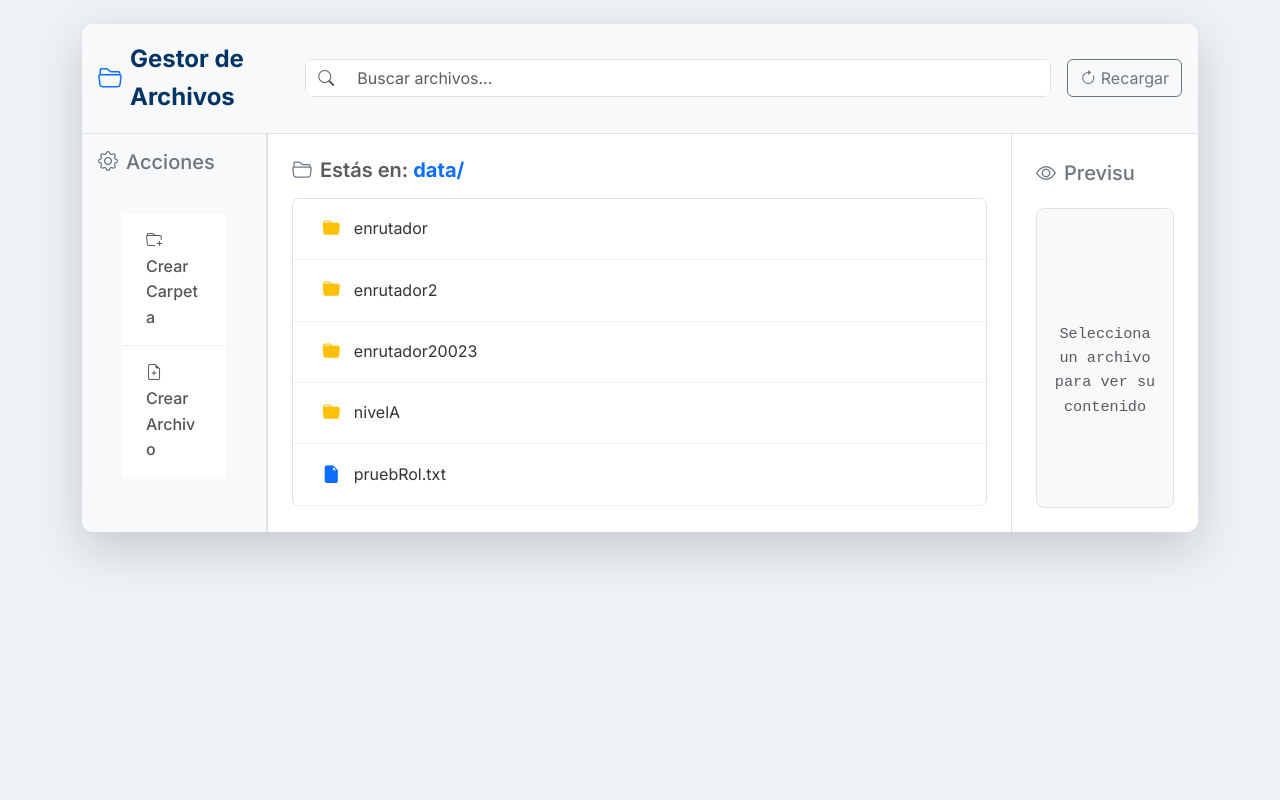
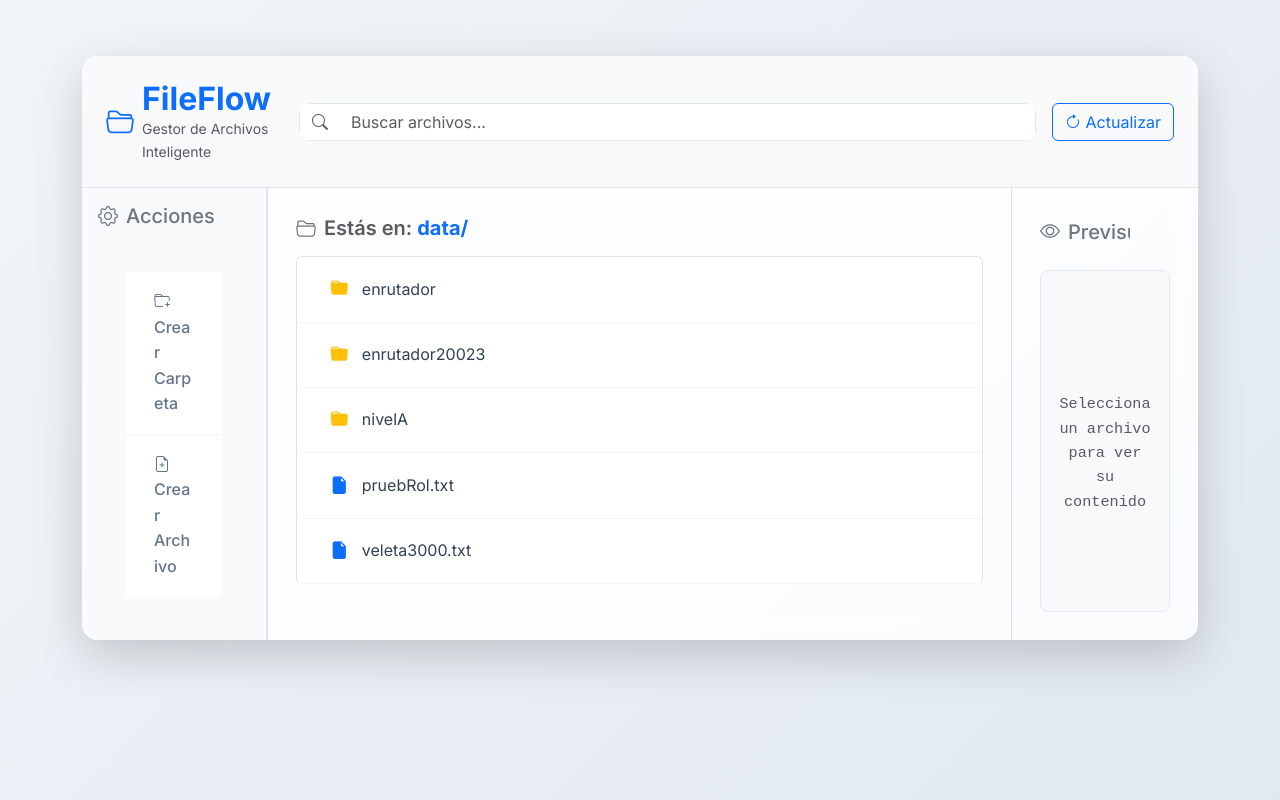
Before and after one commit to levis26/files_manager_py, a Flask app: page / in a window 1280 px wide. Run offline with Flask 3, Linux system fonts and the light colour scheme; some libraries are stand-ins or nearby versions.

Commit message:
uploading last changes about deleting folders 5

```diff
--- /dev/null
+++ b/data/veleta3000.txt
@@ -0,0 +1,5 @@
+ZDGZZD
+ZDDDDDDDDDDDDDDDDD
+12222222222222222222222222
+333333333333333333
+456
--- a/static/css/style.css
+++ b/static/css/style.css
@@ -1,46 +1,50 @@
 /* Define CSS variables for colors for easier management */
 :root {
-    --primary-color: #007bff; /* Bootstrap primary blue */
-    --primary-color-rgb: 0, 123, 255; /* RGB values for rgba() */
-    --secondary-color: #6c757d; /* Bootstrap secondary grey */
-    --secondary-color-rgb: 108, 117, 125; /* RGB values for rgba() */
-    --success-color: #28a745; /* Bootstrap success green */
-    --danger-color: #dc3545; /* Bootstrap danger red */
-    --danger-color-rgb: 220, 53, 69; /* RGB values for rgba() */
-    --warning-color: #ffc107; /* Bootstrap warning yellow */
-    --info-color: #17a2b8; /* Bootstrap info cyan */
+    --primary-color: #2563eb; /* Modern blue */
+    --primary-color-rgb: 37, 99, 235; /* RGB values for rgba() */
+    --secondary-color: #64748b; /* Modern secondary */
+    --secondary-color-rgb: 100, 116, 139; /* RGB values for rgba() */
+    --success-color: #10b981; /* Modern success */
+    --danger-color: #ef4444; /* Modern danger */
+    --danger-color-rgb: 239, 68, 68; /* RGB values for rgba() */
+    --warning-color: #f59e0b; /* Modern warning */
+    --info-color: #3b82f6; /* Modern info */
 
-    --light-blue-bg: #eef2f7; /* Soft background blue */
-    --light-grey-bg: #f8f9fa; /* Light grey background */
-    --medium-grey-border: #dee2e6; /* Medium grey border */
-    --light-grey-border: #eee; /* Lighter grey border */
-    --dark-blue-text: #003366; /* Dark blue for titles */
-    --primary-text: #333; /* Primary text color */
-    --secondary-text: #555; /* Secondary text color */
-    --muted-text: #6c757d; /* Muted text color (same as secondary) */
+    --light-blue-bg: #f1f5f9; /* Modern light blue */
+    --light-grey-bg: #f8fafc; /* Modern light grey */
+    --medium-grey-border: #e2e8f0; /* Modern medium grey */
+    --light-grey-border: #f1f5f9; /* Modern light grey */
+    --dark-blue-text: #1e293b; /* Modern dark blue */
+    --primary-text: #334155; /* Modern primary text */
+    --secondary-text: #64748b; /* Modern secondary text */
+    --muted-text: #94a3b8; /* Modern muted text */
 
-    --folder-icon-color: #ffda6a; /* Yellowish folder icon */
-    --file-icon-color: #5bc0de; /* Light blue file icon */
-    --up-icon-color: #6c757d; /* Grey up arrow icon */
+    --folder-icon-color: #fbbf24; /* Modern folder color */
+    --file-icon-color: #3b82f6; /* Modern file color */
+    --up-icon-color: #64748b; /* Modern up arrow color */
 
-    --border-radius-sm: 0.25rem;
-    --border-radius-md: 0.5rem;
-    --border-radius-lg: 0.75rem;
-    --border-radius-xl: 1rem;
+    --border-radius-sm: 0.375rem;
+    --border-radius-md: 0.75rem;
+    --border-radius-lg: 1rem;
+    --border-radius-xl: 1.25rem;
 
-    --spacing-unit: 1.5rem; /* Define a base spacing unit */
+    --spacing-unit: 1.75rem; /* Larger spacing unit for better hierarchy */
+    --gradient-start: #f1f5f9;
+    --gradient-end: #e2e8f0;
+    --glass-opacity: 0.85;
 }
 
 
 /* Estilos generales para el cuerpo */
 body {
-    background-color: var(--light-blue-bg); /* Fondo azul claro muy suave */
-    font-family: 'Inter', sans-serif; /* Usar la fuente Inter */
+    background: linear-gradient(135deg, var(--gradient-start), var(--gradient-end));
+    font-family: 'Inter', sans-serif;
     line-height: 1.6;
-    color: var(--primary-text); /* Color de texto principal */
-    min-height: 100vh; /* Ensure body takes at least full viewport height */
+    color: var(--primary-text);
+    min-height: 100vh;
     display: flex;
-    flex-direction: column; /* Arrange content vertically */
+    flex-direction: column;
+    padding: 2rem 0;
 }
 
 /* Estilos para el contenedor principal de Bootstrap */
@@ -52,26 +56,54 @@
 
 /* Estilos para la tarjeta principal que envuelve todo */
 .card {
-    border: 1px solid var(--medium-grey-border); /* Borde sutil */
-    border-radius: var(--border-radius-lg) !important; /* Bordes más redondeados */
-    overflow: hidden; /* Asegura que los bordes redondeados se apliquen a los contenidos */
-    box-shadow: 0 10px 20px rgba(0, 0, 0, 0.08); /* More pronounced shadow */
-    display: flex; /* Use flexbox for card body */
-    flex-direction: column; /* Stack header and body vertically */
-    height: 100%; /* Ensure card takes full height of container (if container grows) */
+    border: none;
+    background: rgba(255, 255, 255, var(--glass-opacity));
+    backdrop-filter: blur(10px);
+    -webkit-backdrop-filter: blur(10px);
+    border-radius: var(--border-radius-xl);
+    overflow: hidden;
+    box-shadow: 0 20px 40px rgba(0, 0, 0, 0.1);
+    display: flex;
+    flex-direction: column;
+    height: 100%;
+    transition: all 0.3s ease;
+}
+
+.card:hover {
+    transform: translateY(-5px);
+    box-shadow: 0 25px 50px rgba(0, 0, 0, 0.15);
 }
 
 /* Estilos para la cabecera de la tarjeta (donde está el título y buscador) */
 .card-header {
-    background-color: var(--light-grey-bg) !important; /* Fondo ligeramente más claro */
-    border-bottom: 1px solid var(--medium-grey-border); /* Borde sutil */
-    padding: calc(var(--spacing-unit) * 0.8) var(--spacing-unit); /* Calculate padding based on spacing unit */
-    flex-shrink: 0; /* Prevent header from shrinking */
+    background: linear-gradient(135deg, rgba(255, 255, 255, 0.95), rgba(240, 248, 255, 0.95));
+    border-bottom: 1px solid var(--medium-grey-border);
+    padding: calc(var(--spacing-unit) * 0.8) var(--spacing-unit);
+    flex-shrink: 0;
+    position: relative;
+    overflow: hidden;
+}
+
+.card-header::before {
+    content: '';
+    position: absolute;
+    top: 0;
+    left: 0;
+    width: 100%;
+    height: 100%;
+    background: linear-gradient(45deg, rgba(37, 99, 235, 0.1), rgba(147, 197, 253, 0.1));
+    opacity: 0;
+    transition: opacity 0.3s ease;
+}
+
+.card-header:hover::before {
+    opacity: 1;
 }
 
 .card-header .fs-4 {
-    font-weight: 600; /* Semibold para el título */
-    color: var(--dark-blue-text); /* Un azul más oscuro para el título */
+    font-weight: 600;
+    color: var(--dark-blue-text);
+    text-shadow: 0 2px 4px rgba(0, 0, 0, 0.05);
 }
 
 /* Estilos para el input group del buscador */
@@ -94,8 +126,9 @@
 }
 
 .form-control:focus {
-    border-color: var(--primary-color); /* Borde azul al enfocar */
-    box-shadow: 0 0 0 0.25rem rgba(0, 123, 255, 0.25) !important; /* Sombra suave azul al enfocar */
+    border-color: var(--primary-color);
+    box-shadow: 0 0 0 0.25rem rgba(37, 99, 235, 0.25) !important;
+    transform: scale(1.02);
 }
 
 
--- a/static/js/main.js
+++ b/static/js/main.js
@@ -163,6 +163,42 @@
         }
     }
 }
+
+// Add click handler for the update button
+function addUpdateButtonHandler() {
+    const updateButton = document.querySelector('.btn-outline-primary');
+    if (updateButton) {
+        updateButton.addEventListener('click', async (e) => {
+            e.preventDefault(); // Prevent any default behavior
+
+            // Get the current path from the display element
+            const currentPathDisplay = document.getElementById('currentPath');
+            if (!currentPathDisplay) {
+                showAlert('danger', 'Error', 'No se puede encontrar el elemento de la ruta actual');
+                return;
+            }
+
+            const currentPath = currentPathDisplay.textContent.replace('Estás en: ', '').trim();
+
+            try {
+                // Load the directory content again
+                await loadDirectoryContent(currentPath);
+                showAlert('success', 'Contenido actualizado', 'El directorio se ha actualizado correctamente');
+            } catch (error) {
+                console.error('Error al actualizar:', error);
+                showAlert('danger', 'Error al actualizar', 'No se pudo actualizar el contenido. Por favor, intenta nuevamente.');
+            }
+        });
+    }
+}
+
+// Initialize the update button handler when the page loads
+document.addEventListener('DOMContentLoaded', () => {
+    // Add a small delay to ensure all elements are properly loaded
+    setTimeout(() => {
+        addUpdateButtonHandler();
+    }, 100);
+});
 
 
 // Function to load directory content from the backend API
--- a/templates/index.html
+++ b/templates/index.html
@@ -3,7 +3,10 @@
 <head>
     <meta charset="UTF-8">
     <meta name="viewport" content="width=device-width, initial-scale=1.0">
-    <title>Gestor de Archivos Profesional</title>
+    <meta name="description" content="FileFlow - Gestor de archivos profesional con interfaz moderna y eficiente">
+    <meta name="keywords" content="gestor archivos, file manager, administración archivos, explorador archivos">
+    <meta name="author" content="FileFlow Team">
+    <title>FileFlow - Gestor de Archivos Inteligente</title>
     {# Links to Bootstrap, Icons, Font, and custom CSS are in base.html #}
     {# We keep them here as well for direct access, though base.html includes them #}
     <link href="https://cdn.jsdelivr.net/npm/bootstrap@5.3.0/dist/css/bootstrap.min.css" rel="stylesheet">
@@ -13,12 +16,17 @@
 </head>
 <body>
 
-    <main class="container my-4"> {# Use <main> for semantic structure #}
-        <div class="card shadow-lg rounded-4 border-0">
-            <div class="card-header bg-light bg-gradient p-3 d-flex flex-column flex-md-row align-items-md-center justify-content-between"> {# Added flex-column/row for better responsiveness #}
+    <main class="container my-4">
+        <div class="card shadow-lg rounded-4 border-0 bg-white/90">
+            <div class="card-header bg-light bg-gradient p-4 d-flex flex-column flex-md-row align-items-md-center justify-content-between"> {# Added flex-column/row for better responsiveness #}
                 <div class="d-flex align-items-center mb-2 mb-md-0"> {# Adjusted margin for responsiveness #}
-                    <i class="bi bi-folder2-open me-2 fs-4 text-primary"></i>
-                    <span class="fs-4 fw-bold">Gestor de Archivos</span>
+                    <div class="d-flex align-items-center">
+                        <i class="bi bi-folder2-open me-2 fs-3 text-primary"></i>
+                        <div>
+                            <h2 class="mb-0 fw-bold text-primary">FileFlow</h2>
+                            <p class="mb-0 text-muted small">Gestor de Archivos Inteligente</p>
+                        </div>
+                    </div>
                 </div>
                 <div class="d-flex align-items-center w-100 w-md-auto"> {# Adjusted width for responsiveness #}
                     <div class="input-group me-3 flex-grow-1"> {# Added flex-grow for search input #}
@@ -29,15 +37,15 @@
                                placeholder="Buscar archivos..."
                                oninput="clearTimeout(window.searchTimeout); window.searchTimeout = setTimeout(searchFiles, 300)">
                     </div>
-                    <button class="btn btn-outline-secondary flex-shrink-0" onclick="window.location.reload()" title="Recargar"> {# Added flex-shrink-0 and title #}
-                        <i class="bi bi-arrow-clockwise"></i> <span class="d-none d-md-inline">Recargar</span> {# Hide text on small screens #}
+                    <button class="btn btn-outline-primary flex-shrink-0" title="Actualizar"> {# Added flex-shrink-0 and title #}
+                        <i class="bi bi-arrow-clockwise"></i> <span class="d-none d-lg-inline">Actualizar</span> {# Hide text on small screens #}
                     </button>
                 </div>
             </div>
 
             <div class="card-body p-0">
                 <div class="row g-0">
-                    <div class="col-md-3 col-lg-2 border-end">
+                    <div class="col-md-3 col-lg-2 border-end bg-white/95">
                         <div class="p-3 sidebar h-100"> {# Added sidebar class and h-100 for full height #}
                             <h5 class="d-flex align-items-center mb-3 text-secondary">
                                 <i class="bi bi-gear me-2 fs-5"></i> Acciones
@@ -53,7 +61,7 @@
                         </div>
                     </div>
 
-                    <div class="col-md-9 col-lg-10 main-content"> {# Added main-content class #}
+                    <div class="col-md-9 col-lg-10 main-content bg-white/95"> {# Added main-content class #}
                         <div class="row g-0 h-100">
                             <div class="col-md-8 browser-pane border-end"> {# Added browser-pane class #}
                                 <div class="p-3 h-100 d-flex flex-column">
@@ -81,7 +89,7 @@
                                 </div>
                             </div>
 
-                            <div class="col-md-4 preview-pane"> {# Added preview-pane class #}
+                            <div class="col-md-4 preview-pane bg-white/95"> {# Added preview-pane class #}
                                 <div class="p-3 h-100 d-flex flex-column">
                                     <div class="d-flex justify-content-between align-items-center mb-3">
                                         <h5 class="d-flex align-items-center mb-0 text-secondary">
```
